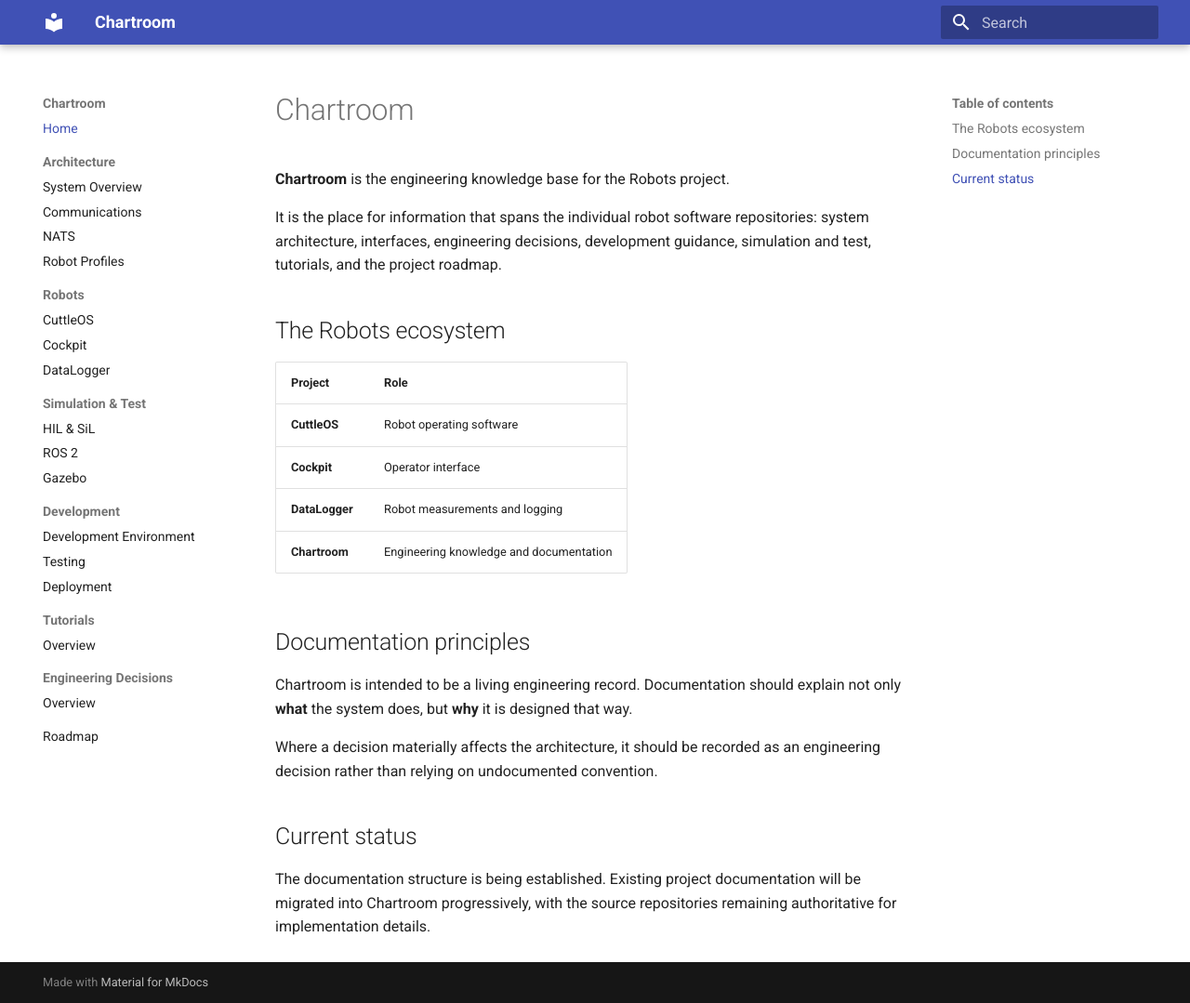
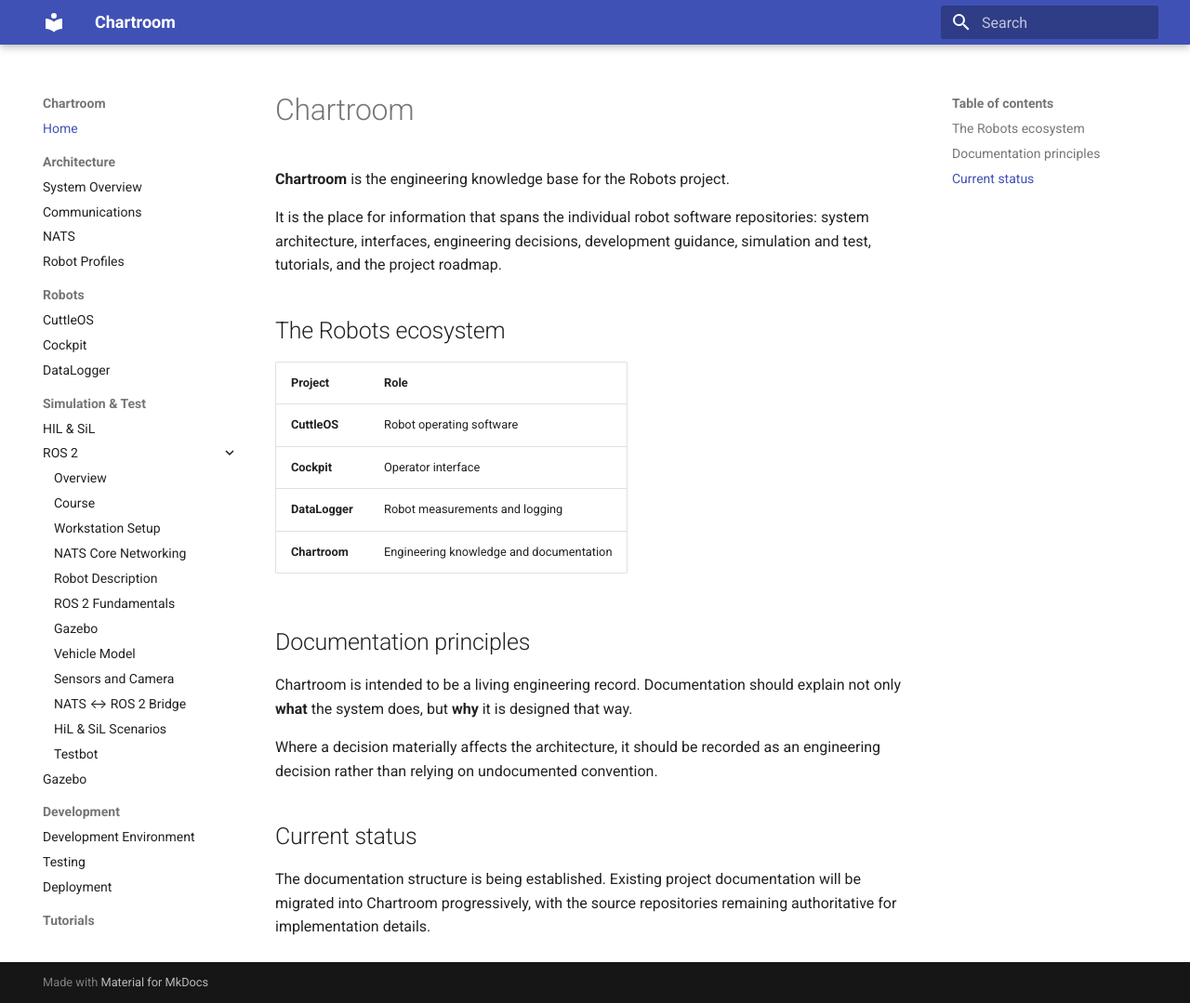
Before and after one commit to PhilipMcGaw/robot-ChartRoom, an MkDocs documentation site: the page built from docs/index.md, in a window 1280 px wide and 1079 px high. Shown: the whole window at 93% size. Built offline with MkDocs 1.6.1 and Material for MkDocs 9.7.7, drawn with Linux system fonts in a browser that asks for light colours.

Commit message:
Add ROS 2 course to Chartroom navigation

```diff
--- a/mkdocs.yml
+++ b/mkdocs.yml
@@ -34,7 +34,19 @@
       - DataLogger: datalogger/index.md
   - Simulation & Test:
       - HIL & SiL: hil-sil/index.md
-      - ROS 2: ros2/index.md
+      - ROS 2:
+          - Overview: ros2/index.md
+          - Course: ros2/course/index.md
+          - Workstation Setup: ros2/course/00-workstation.md
+          - NATS Core Networking: ros2/course/01-nats-networking.md
+          - Robot Description: ros2/course/02-robot-description.md
+          - ROS 2 Fundamentals: ros2/course/03-ros2-fundamentals.md
+          - Gazebo: ros2/course/04-gazebo.md
+          - Vehicle Model: ros2/course/05-vehicle-model.md
+          - Sensors and Camera: ros2/course/06-sensors-and-camera.md
+          - NATS ↔ ROS 2 Bridge: ros2/course/07-nats-ros2-bridge.md
+          - HiL & SiL Scenarios: ros2/course/08-hil-sil-scenarios.md
+          - Testbot: ros2/course/09-testbot-physical-to-ros2.md
       - Gazebo: ros2/gazebo.md
   - Development:
       - Development Environment: development/environment.md
```
